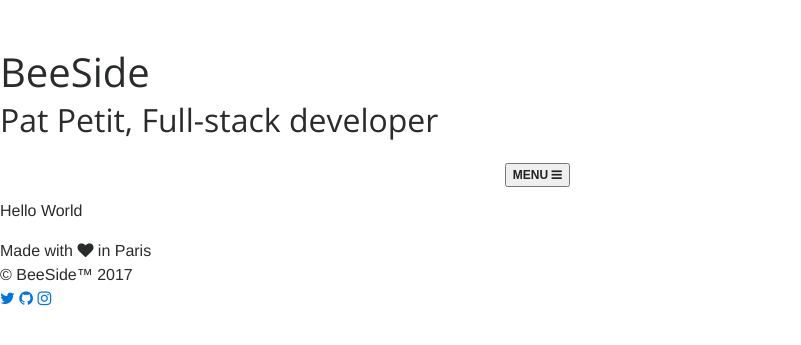
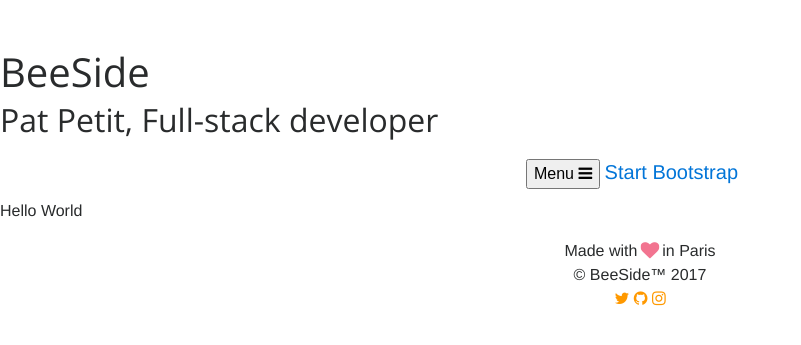
Before and after one commit to beeside/beeside, a Jekyll site: the page built from index.html, in a window 1280 px wide. Shown: the top 345 px of the page, without its empty margins (0-801 px from the left). Built offline with Jekyll 4.4.1, drawn with Linux system fonts in a browser that asks for light colours; nearby versions of some CDN libraries.

Commit message:
clean some navbar useless code

```diff
--- a/assets/css/default.css
+++ b/assets/css/default.css
@@ -26,89 +26,45 @@
     height: auto;
 }
 
+header.header {
+    margin-top: 4rem;
+    background: #FF9900;
+    padding: .5rem 1rem;
+}
 
-.navbar-default {
-    background-color: white;
-    border-color: rgba(34, 34, 34, 0.05);
-    font-family: 'Open Sans', 'Helvetica Neue', Arial, sans-serif;
-    -webkit-transition: all 0.35s;
-    -moz-transition: all 0.35s;
-    transition: all 0.35s;
+footer.footer {
+    text-align: center;
 }
-.navbar-default .navbar-header .navbar-brand {
-    color: #F05F40;
-    font-family: 'Open Sans', 'Helvetica Neue', Arial, sans-serif;
-    font-weight: 700;
-    text-transform: uppercase;
+.social-icons a {
+    color: #FF9900;
 }
-.navbar-default .navbar-header .navbar-brand:hover,
-.navbar-default .navbar-header .navbar-brand:focus {
-    color: #eb3812;
+
+.love {
+    color: #F27490;
 }
-.navbar-default .navbar-header .navbar-toggle {
-    font-weight: 700;
-    font-size: 12px;
-    color: #222222;
-    text-transform: uppercase;
+
+.animated {
+    -webkit-animation-duration: 2s;
+    animation-duration: 2s;
+    -webkit-animation-fill-mode: both;
+    animation-fill-mode: both;
+    animation-iteration-count:infinite;
+    -webkit-animation-iteration-count:infinite;
 }
-.navbar-default .nav > li > a,
-.navbar-default .nav > li > a:focus {
-    text-transform: uppercase;
-    font-weight: 700;
-    font-size: 13px;
-    color: #222222;
+
+.pulse {
+    -webkit-animation-name: pulse;
+    animation-name: pulse;
 }
-.navbar-default .nav > li > a:hover,
-.navbar-default .nav > li > a:focus:hover {
-    color: #F05F40;
+
+
+@-webkit-keyframes pulse {
+    0% { -webkit-transform: scale(1); }
+    50% { -webkit-transform: scale(1.2); }
+    100% { -webkit-transform: scale(1); }
 }
-.navbar-default .nav > li.active > a,
-.navbar-default .nav > li.active > a:focus {
-    color: #F05F40 !important;
-    background-color: transparent;
+@keyframes pulse {
+    0% { transform: scale(1); }
+    50% { transform: scale(1.2); }
+    100% { transform: scale(1); }
 }
-.navbar-default .nav > li.active > a:hover,
-.navbar-default .nav > li.active > a:focus:hover {
-    background-color: transparent;
-}
-@media (min-width: 768px) {
-    .navbar-default {
-        background-color: transparent;
-        border-color: rgba(255, 255, 255, 0.3);
-    }
-    .navbar-default .navbar-header .navbar-brand {
-        color: rgba(255, 255, 255, 0.7);
-    }
-    .navbar-default .navbar-header .navbar-brand:hover,
-    .navbar-default .navbar-header .navbar-brand:focus {
-        color: white;
-    }
-    .navbar-default .nav > li > a,
-    .navbar-default .nav > li > a:focus {
-        color: rgba(255, 255, 255, 0.7);
-    }
-    .navbar-default .nav > li > a:hover,
-    .navbar-default .nav > li > a:focus:hover {
-        color: white;
-    }
-    .navbar-default.affix {
-        background-color: white;
-        border-color: rgba(34, 34, 34, 0.05);
-    }
-    .navbar-default.affix .navbar-header .navbar-brand {
-        color: #F05F40;
-        font-size: 14px;
-    }
-    .navbar-default.affix .navbar-header .navbar-brand:hover,
-    .navbar-default.affix .navbar-header .navbar-brand:focus {
-        color: #eb3812;
-    }
-    .navbar-default.affix .nav > li > a,
-    .navbar-default.affix .nav > li > a:focus {
-        color: #222222;
-    }
-    .navbar-default.affix .nav > li > a:hover,
-    .navbar-default.affix .nav > li > a:focus:hover {
-        color: #F05F40;
-    }
-}
```
